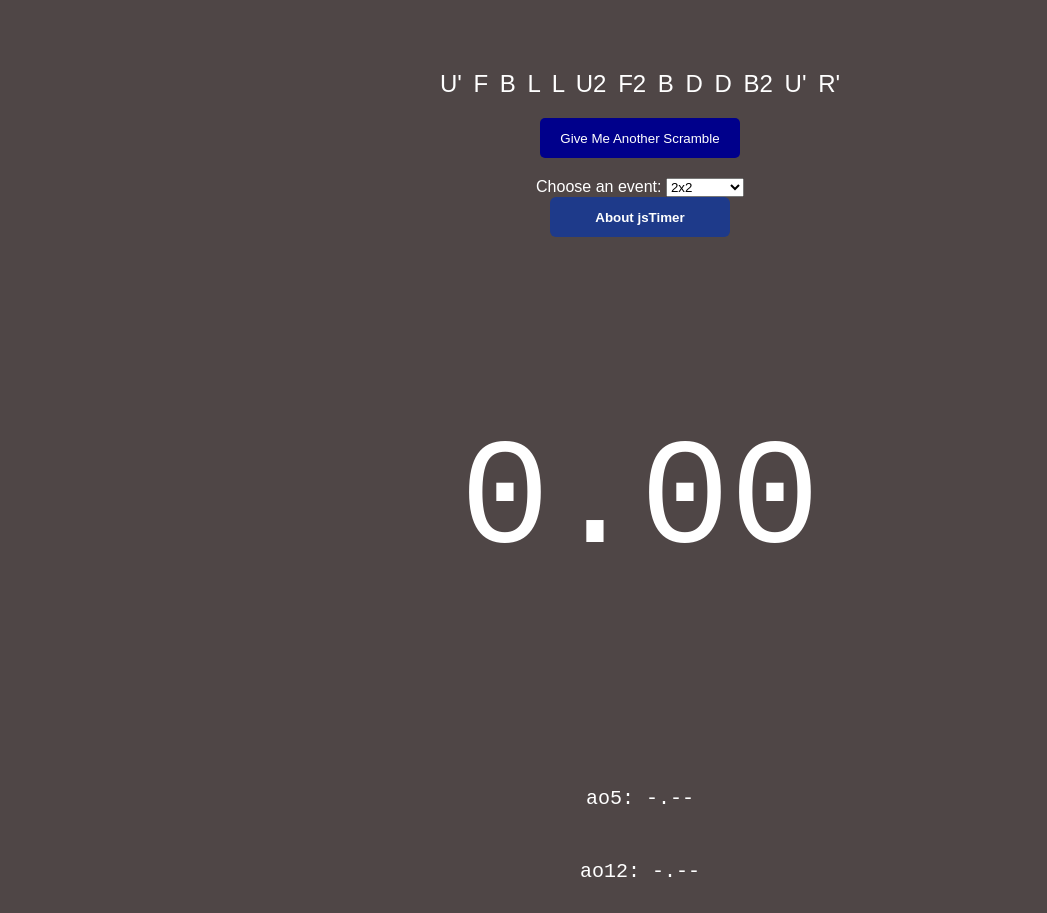
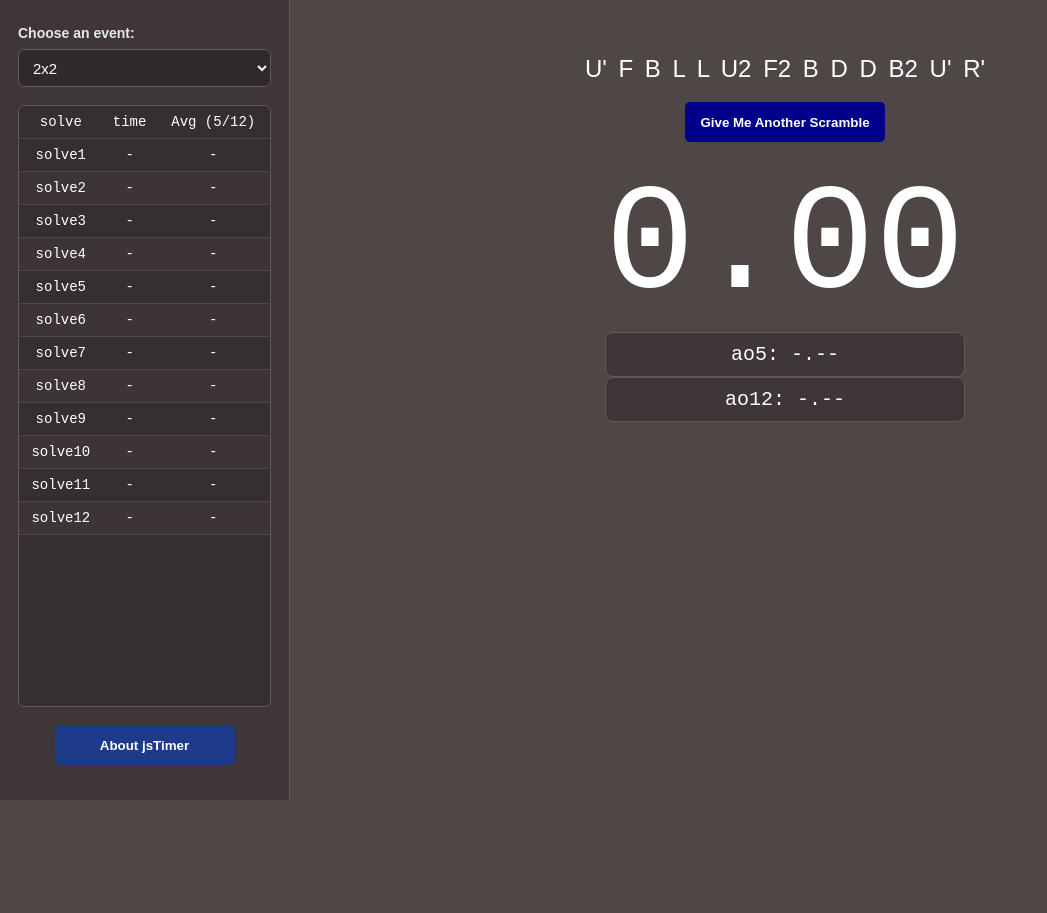
Before and after one commit to zllai26/jsTimer, a plain HTML site: page index.html in a window 1280 px wide. Shown: the whole page, without its empty margins (0-1047 px from the left). After the commit the page ends 800 px from the top, so only its background shows below. Drawn offline with Linux system fonts and the light colour scheme.

Commit message:
Add files via upload

```diff
--- a/index.html
+++ b/index.html
@@ -1,46 +1,132 @@
 <!DOCTYPE html>
-<html lang="">
+<html lang="en">
   <head>
     <meta charset="utf-8">
+    <meta name="viewport" content="width=device-width, initial-scale=1.0">
     <title>jsTimer</title>
     <link rel="stylesheet" href="styles.css">
   </head>
   <body>
+    <div class="app-layout">
 
-    <div class="resetalgsparagraph">
-      <p id="algs"></p>
-    </div>
-    <div class="resetalgs">
-      <button id="resetalgs" onclick="refreshAlgs()">Give Me Another Scramble</button>
-    </div>
-
+      <aside class="left-sidebar">
+        <div class="event-box">
           <label for="events">Choose an event: </label>
-
           <select name="events" id="events">
             <option value="2x2">2x2</option>
             <option value="3x3">3x3</option>
             <option value="4x4">4x4</option>
             <option value="pyraminx">Pyraminx</option>
           </select>
+        </div>
+
+        <div class="table">
+          <table>
+            <thead>
+              <tr>
+                <th>solve</th>
+                <th>time</th>
+                <th>Avg (5/12)</th>
+              </tr>
+            </thead>
+            <tbody>
+              <tr>
+                <th>solve1</th>
+                <th id="time1">-</th>
+                <th>-</th>
+              </tr>
+              <tr>
+                <th>solve2</th>
+                <th id="time2">-</th>
+                <th>-</th>
+              </tr>
+              <tr>
+                <th>solve3</th>
+                <th id="time3">-</th>
+                <th>-</th>
+              </tr>
+              <tr>
+                <th>solve4</th>
+                <th id="time4">-</th>
+                <th>-</th>
+              </tr>
+              <tr>
+                <th>solve5</th>
+                <th id="time5">-</th>
+                <th id="ao5th">-</th>
+              </tr>
+              <tr>
+                <th>solve6</th>
+                <th id="time6">-</th>
+                <th>-</th>
+              </tr>
+              <tr>
+                <th>solve7</th>
+                <th id="time7">-</th>
+                <th>-</th>
+              </tr>
+              <tr>
+                <th>solve8</th>
+                <th id="time8">-</th>
+                <th>-</th>
+              </tr>
+              <tr>
+                <th>solve9</th>
+                <th id="time9">-</th>
+                <th>-</th>
+              </tr>
+              <tr>
+                <th>solve10</th>
+                <th id="time10">-</th>
+                <th>-</th>
+              </tr>
+              <tr>
+                <th>solve11</th>
+                <th id="time11">-</th>
+                <th>-</th>
+              </tr>
+              <tr>
+                <th>solve12</th>
+                <th id="time12">-</th>
+                <th id="ao12th">-</th>
+              </tr>
+            </tbody>
+          </table>
+        </div>
 
         <div class="about">
           <button id="aboutbutton" onclick="about()">About jsTimer</button>
           <p id="abouttext"></p>
         </div>
+      </aside>
 
+      <main class="main-stage">
+        <header class="scramble-bar">
+          <div class="resetalgsparagraph">
+            <p id="algs">R U R' U' F2 D L2 ...</p>
+          </div>
+          <div class="resetalgs">
+            <button id="resetalgs" onclick="refreshAlgs()">Give Me Another Scramble</button>
+          </div>
+        </header>
+
+        <section class="timer-center">
           <div class="timer">
             <p id="timertext">0.00</p>
           </div>
 
+          <div class="stats-row">
             <div class="ao5">
               <p id="ao5text">ao5: -.--</p>
             </div>
-
             <div class="ao12">
               <p id="ao12text">ao12: -.--</p>
             </div>
+          </div>
+        </section>
+      </main>
 
-
+    </div>
 
     <script src="main.js"></script>
   </body>
--- a/main.js
+++ b/main.js
@@ -120,31 +120,38 @@ function stoptimer() {
     solvetracker++;
 
     switch (solvetracker) {
-        case 1: solve1 = time; break;
-        case 2: solve2 = time; break;
-        case 3: solve3 = time; break;
-        case 4: solve4 = time; break;
+        case 1:
+            solve1 = time; document.getElementById('time1').innerHTML=(solve1.toFixed(2)); break;
+        case 2: solve2 = time; document.getElementById('time2').innerHTML=(solve2.toFixed(2)); break;
+        case 3: solve3= time; document.getElementById('time3').innerHTML=(solve3.toFixed(2)); break;
+        case 4: solve4 = time; document.getElementById('time4').innerHTML=(solve4.toFixed(2)); break;
         case 5:
             solve5 = time;
             ao5 = (solve1 + solve2 + solve3 + solve4 + solve5) / 5;
             ao5text.innerHTML = "ao5: " + ao5.toFixed(2);
+            document.getElementById('time5').innerHTML=(solve5.toFixed(2));
+            document.getElementById('ao5th').innerHTML=(solve5.toFixed(2));
             break;
-        case 6: solve6 = time; break;
-        case 7: solve7 = time; break;
-        case 8: solve8 = time; break;
-        case 9: solve9 = time; break;
-        case 10: solve10 = time; break;
-        case 11: solve11 = time; break;
+        case 6: solve6 = time; document.getElementById('time6').innerHTML=(solve6.toFixed(2)); break;
+        case 7: solve7 = time; document.getElementById('time7').innerHTML=(solve7.toFixed(2)); break;
+        case 8: solve8 = time; document.getElementById('time8').innerHTML=(solve8.toFixed(2)); break;
+        case 9: solve9 = time; document.getElementById('time9').innerHTML=(solve9.toFixed(2)); break;
+        case 10: solve10 = time; document.getElementById('time10').innerHTML=(solve10.toFixed(2)); break;
+        case 11: solve11 = time; document.getElementById('time11').innerHTML=(solve11.toFixed(2)); break;
         case 12:
             solve12 = time;
             ao12 = (solve1 + solve2 + solve3 + solve4 + solve5 + solve6 + solve7 + solve8 + solve9 + solve10 + solve11 + solve12) / 12;
             ao12text.innerHTML = "ao12: " + ao12.toFixed(2);
+            document.getElementById('time12').innerHTML=(solve12.toFixed(2));
+            document.getElementById('ao12th').innerHTML=(solve12.toFixed(2));
             solvetracker = 0;
             break;
     }
 
     generateScramble();
 }
+
+
 
 window.addEventListener('keydown', (event) => {
     if (event.code === 'Space') {
--- a/styles.css
+++ b/styles.css
@@ -1,9 +1,145 @@
+* {
+    box-sizing: border-box;
+    margin: 0;
+    padding: 0;
+}
+
 body {
     background-color: #4F4646;
     font-family: Arial, Helvetica, sans-serif;
     color: white;
     text-align: center;
-    margin-top: 50px;
+    height: 100vh;
+    overflow: hidden;
+}
+
+.app-layout {
+    display: flex;
+    height: 100vh;
+    width: 100vw;
+}
+
+.left-sidebar {
+    width: 290px;
+    background-color: #3f3737;
+    border-right: 1px solid #635858;
+    padding: 25px 18px;
+    display: flex;
+    flex-direction: column;
+    gap: 18px;
+}
+
+.event-box {
+    display: flex;
+    flex-direction: column;
+    gap: 8px;
+    text-align: left;
+}
+
+.event-box label {
+    font-size: 14px;
+    font-weight: bold;
+    color: #e5e7eb;
+}
+
+#events {
+    width: 100%;
+    height: 38px;
+    padding: 0 10px;
+    background-color: #2f2929;
+    color: white;
+    border: 1px solid #635858;
+    border-radius: 6px;
+    font-size: 15px;
+    cursor: pointer;
+    outline: none;
+}
+
+#events:hover,
+#events:focus {
+    border-color: #2563eb;
+}
+
+.table {
+    flex: 1;
+    overflow-y: auto;
+    background-color: #362f2f;
+    border: 1px solid #635858;
+    border-radius: 6px;
+}
+
+.table table {
+    width: 100%;
+    border-collapse: collapse;
+    font-family: monospace;
+    font-size: 14px;
+}
+
+.table th {
+    padding: 8px 6px;
+    border-bottom: 1px solid #4F4646;
+    font-weight: normal;
+}
+
+.table tr:nth-child(even) {
+    background-color: #3d3535;
+}
+
+.table tr:hover:not(:first-child) {
+    background-color: #4a4141;
+}
+
+.about {
+    display: flex;
+    flex-direction: column;
+    justify-content: center;
+    align-items: center;
+    gap: 10px;
+}
+
+#aboutbutton {
+    background-color: #1e3a8a;
+    color: white;
+    border-radius: 6px;
+    width: 180px;
+    height: 40px;
+    border: none;
+    cursor: pointer;
+    font-weight: bold;
+    transition: background-color 0.2s ease;
+}
+
+#aboutbutton:hover {
+    background-color: #2563eb;
+}
+
+#abouttext {
+    font-size: 13px;
+    color: #e5e7eb;
+    line-height: 1.4;
+}
+
+.main-stage {
+    flex: 1;
+    display: flex;
+    flex-direction: column;
+    align-items: center;
+    padding-top: 40px;
+    padding-inline: 24px;
+}
+
+.resetalgsparagraph {
+    display: flex;
+    justify-content: center;
+    align-items: center;
+}
+
+#algs {
+    font-size: 24px;
+    margin: 15px auto;
+    max-width: 650px;
+    word-spacing: 5px;
+    min-height: 32px;
 }
 
 .resetalgs {
@@ -21,71 +157,39 @@ body {
     height: 40px;
     border: none;
     cursor: pointer;
+    font-weight: bold;
+    transition: background-color 0.2s ease;
 }
 
 #resetalgs:hover {
     background-color: #2563eb;
 }
 
-.resetalgsparagraph {
-    display: flex;
-    justify-content: center;
-    align-items: center;
-}
-
-#algs {
-    font-size: 24px;
-    margin: 20px auto;
-    max-width: 600px;
-    word-spacing: 5px;
-}
-
 .timer {
+    flex: 1;
     display: flex;
     justify-content: center;
     align-items: center;
     font-family: monospace;
-    margin: 30px auto;
     font-size: 150px;
+    user-select: none;
 }
 
-.ao5 {
+.stats-group {
+    margin-bottom: 50px;
     display: flex;
-    justify-content: center;
-    align-items: center;
-    font-family: monospace;
-    margin: 10px auto;
-    font-size: 20px;
+    gap: 30px;
 }
 
+.ao5,
 .ao12 {
     display: flex;
     justify-content: center;
     align-items: center;
     font-family: monospace;
-    margin: 10px auto;
+    background-color: #3f3737;
+    border: 1px solid #635858;
+    padding: 10px 22px;
+    border-radius: 8px;
     font-size: 20px;
 }
-
-.about {
-    display: flex;
-    justify-content: center;
-    align-items: center;
-    margin-bottom: 20px;
-}
-
-#aboutbutton {
-    background-color: #1e3a8a;
-    color: white;
-    border-radius: 6px;
-    width: 180px;
-    height: 40px;
-    border: none;
-    cursor: pointer;
-    font-weight: bold;
-    transition: background-color 0.2s ease;
-}
-
-#aboutbutton:hover {
-    background-color: #2563eb;
-}
```
Lines whose indentation alone changed are shown as unchanged.
